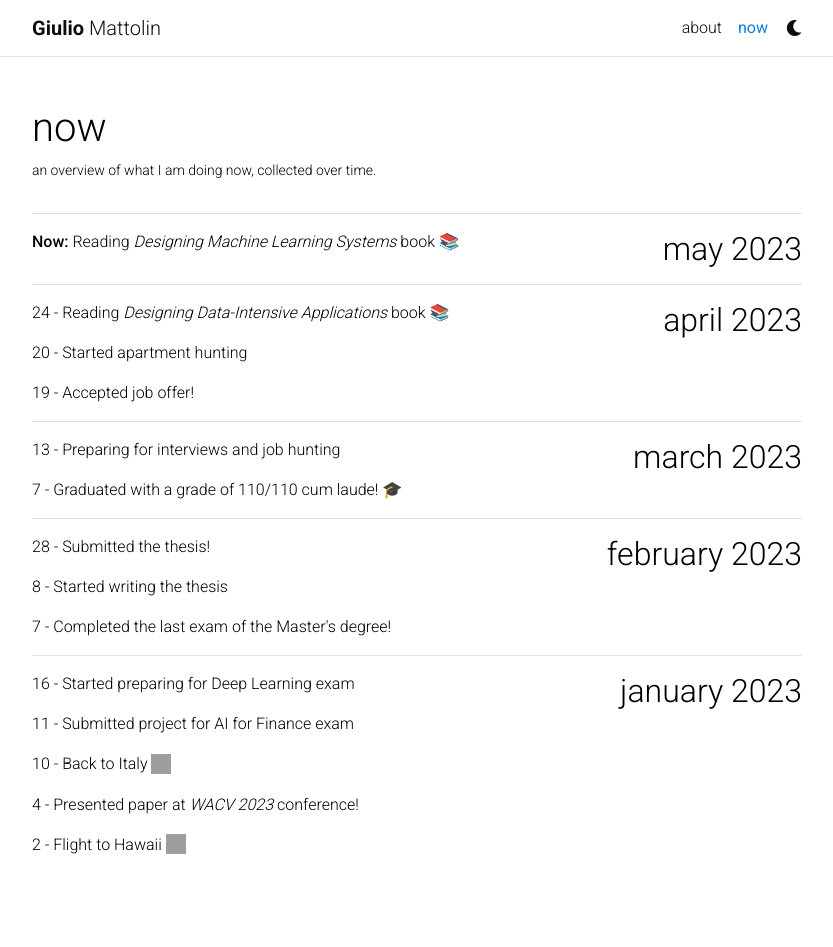
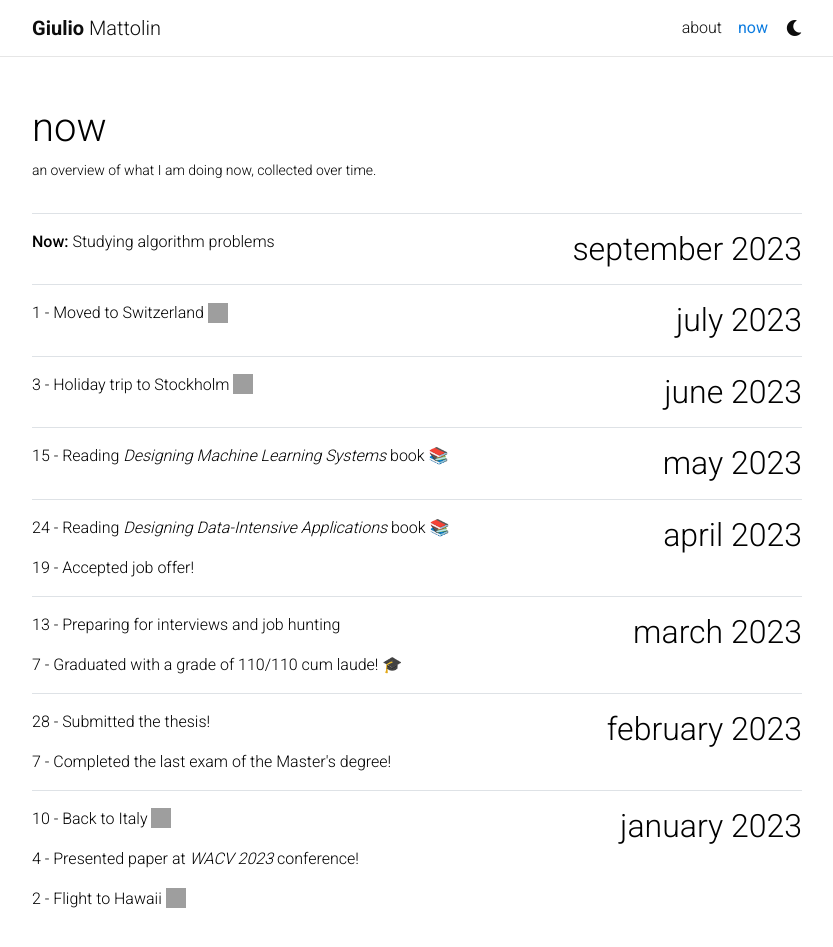
Before and after one commit to giuliomattolin/giuliomattolin.github.io, a Jekyll site: the page built from _pages/now.md, in a window 1280 px wide and 993 px high. Shown: the top 947 px of the window, without its empty margins (223-1056 px from the left). Built offline with Jekyll 4.4.1, drawn with Linux system fonts in a browser that asks for light colours; comment, search, counter and statistics services are not loaded; a style sheet for code colours, icons or effects is not loaded; grey boxes are pictures that could not be loaded.

Commit message:
Update now

```diff
--- a/_pages/now.md
+++ b/_pages/now.md
@@ -15,7 +15,40 @@ nav_order: 1
 <li class="border-top" style="padding-top: 1rem;">
   <div class="row">
     <div class="col-sm-8 order-sm-1 order-2">
-      <p><strong>Now:</strong> Reading <i>Designing Machine Learning Systems</i> book 📚</p>
+      <p><strong>Now:</strong> Studying algorithm problems</p>
+    </div>
+    <div class="col-sm-4 order-sm-2 order-1 text-sm-right text-left">
+      <h2>september 2023</h2>
+    </div>
+  </div>
+</li>
+
+<li class="border-top" style="padding-top: 1rem;">
+  <div class="row">
+    <div class="col-sm-8 order-sm-1 order-2">
+      <p>1 - Moved to Switzerland <img src="https://em-content.zobj.net/source/apple/114/flag-for-switzerland_1f1e8-1f1ed.png" alt="CH" width="20" height="20" style="margin-bottom: 3px;"></p>
+    </div>
+    <div class="col-sm-4 order-sm-2 order-1 text-sm-right text-left">
+      <h2>july 2023</h2>
+    </div>
+  </div>
+</li>
+
+<li class="border-top" style="padding-top: 1rem;">
+  <div class="row">
+    <div class="col-sm-8 order-sm-1 order-2">
+      <p>3 - Holiday trip to Stockholm <img src="https://em-content.zobj.net/source/apple/118/flag-for-sweden_1f1f8-1f1ea.png" alt="CH" width="20" height="20" style="margin-bottom: 3px;"></p>
+    </div>
+    <div class="col-sm-4 order-sm-2 order-1 text-sm-right text-left">
+      <h2>june 2023</h2>
+    </div>
+  </div>
+</li>
+
+<li class="border-top" style="padding-top: 1rem;">
+  <div class="row">
+    <div class="col-sm-8 order-sm-1 order-2">
+      <p>15 - Reading <i>Designing Machine Learning Systems</i> book 📚</p>
     </div>
     <div class="col-sm-4 order-sm-2 order-1 text-sm-right text-left">
       <h2>may 2023</h2>
@@ -27,7 +60,6 @@ nav_order: 1
   <div class="row">
     <div class="col-sm-8 order-sm-1 order-2">
       <p>24 - Reading <i>Designing Data-Intensive Applications</i> book 📚</p>
-      <p>20 - Started apartment hunting</p>
       <p>19 - Accepted job offer!</p>
     </div>
     <div class="col-sm-4 order-sm-2 order-1 text-sm-right text-left">
@@ -53,7 +85,6 @@ nav_order: 1
   <div class="row">
     <div class="col-sm-8 order-sm-1 order-2">
       <p>28 - Submitted the thesis!</p>
-      <p>8 - Started writing the thesis</p>
       <p>7 - Completed the last exam of the Master's degree!</p>
     </div>
     <div class="col-sm-4 order-sm-2 order-1 text-sm-right text-left">
@@ -65,11 +96,9 @@ nav_order: 1
 <li class="border-top" style="padding-top: 1rem;">
   <div class="row">
     <div class="col-sm-8 order-sm-1 order-2">
-      <p>16 - Started preparing for Deep Learning exam</p>
-      <p>11 - Submitted project for AI for Finance exam</p>
-      <p>10 - Back to Italy <img src="https://em-content.zobj.net/thumbs/120/apple/325/flag-italy_1f1ee-1f1f9.png" alt="🇮🇹" width="20" height="20" style="margin-bottom: 3px;"></p>
+      <p>10 - Back to Italy <img src="https://em-content.zobj.net/source/apple/48/flag-for-italy_1f1ee-1f1f9.png" alt="🇮🇹" width="20" height="20" style="margin-bottom: 3px;"></p>
       <p>4 - Presented paper at <i>WACV 2023</i> conference!</p>
-      <p>2 - Flight to Hawaii <img src="https://em-content.zobj.net/thumbs/120/apple/325/flag-united-states_1f1fa-1f1f8.png" alt="🇺🇸" width="20" height="20" style="margin-bottom: 3px;"></p>
+      <p>2 - Flight to Hawaii <img src="https://em-content.zobj.net/source/apple/118/flag-for-united-states_1f1fa-1f1f8.png" alt="🇺🇸" width="20" height="20" style="margin-bottom: 3px;"></p>
     </div>
     <div class="col-sm-4 order-sm-2 order-1 text-sm-right text-left">
       <h2>january 2023</h2>
```
